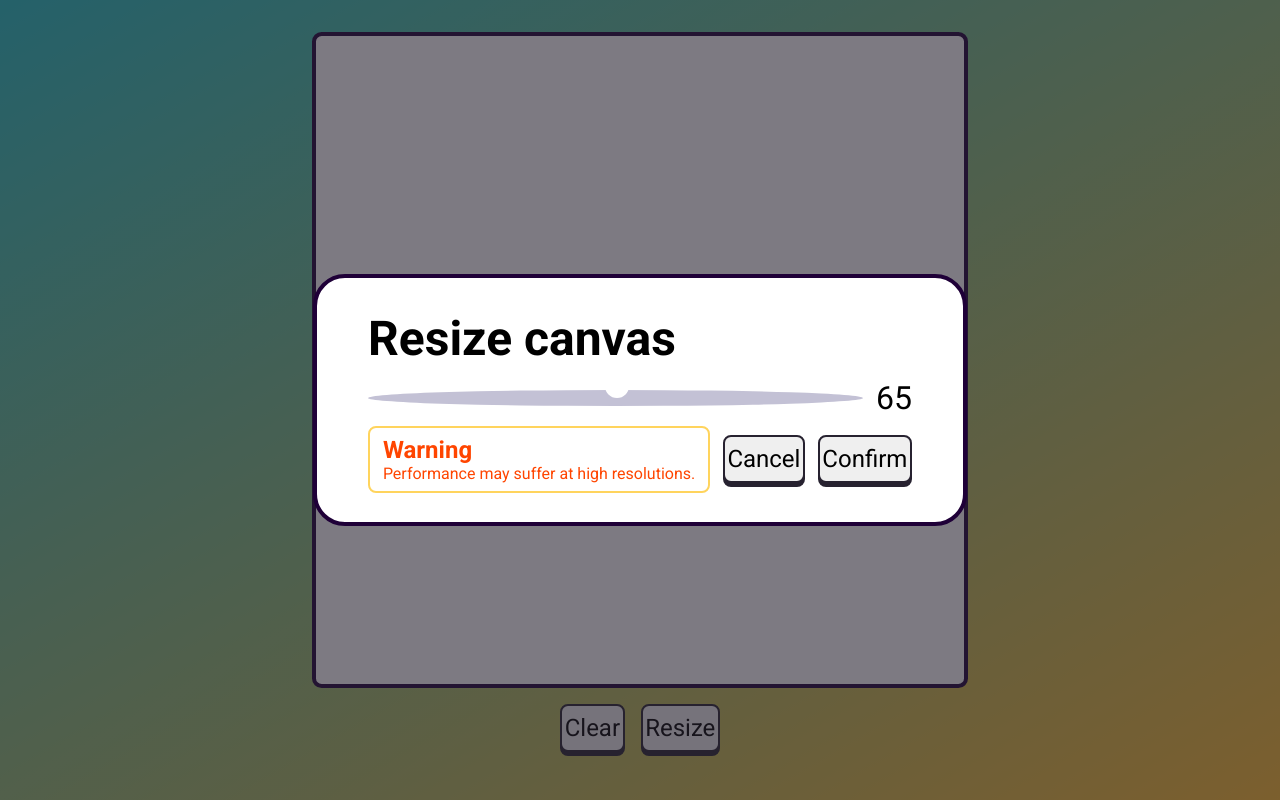
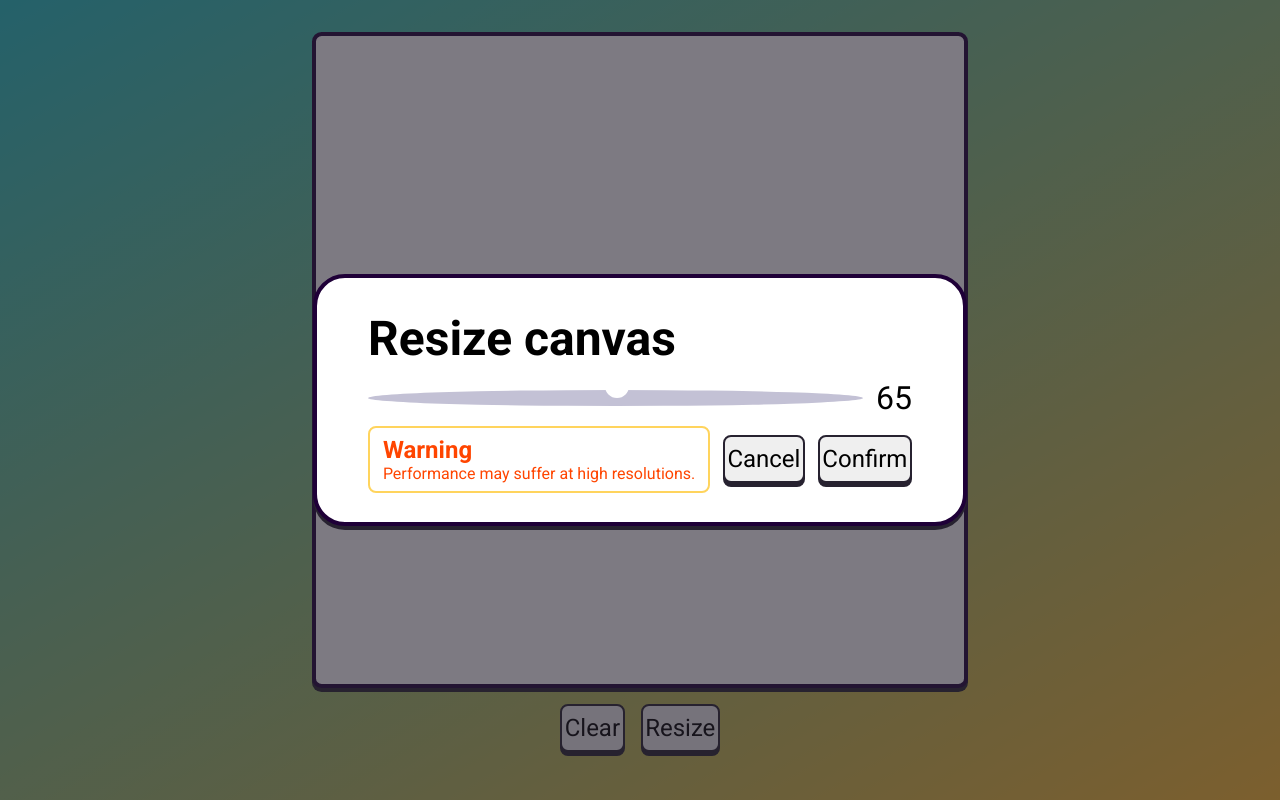
Before and after one commit to pollo-magico/odin-project, a plain HTML site: page etch-a-sketch/index.html in a window 1280 px wide. Both pictures are taken after a click on the button "Resize". Drawn offline with Linux system fonts and the light colour scheme.

Commit message:
fix shadows

```diff
--- a/etch-a-sketch/style.css
+++ b/etch-a-sketch/style.css
@@ -28,6 +28,7 @@ body {
 
   background-color: white;
   border: 0.6vh solid rgb(31, 0, 56);
+  box-shadow: 0 0.5vh rgb(39, 34, 48);
   border-radius: 1.2vh;
 
   position: relative;
@@ -100,6 +101,7 @@ body {
   border-radius: 4vh;
 
   border: 0.6vh solid rgb(31, 0, 56);
+  box-shadow: 0 0.5vh rgb(39, 34, 48);
 }
 
 .modal-input-text {
```
